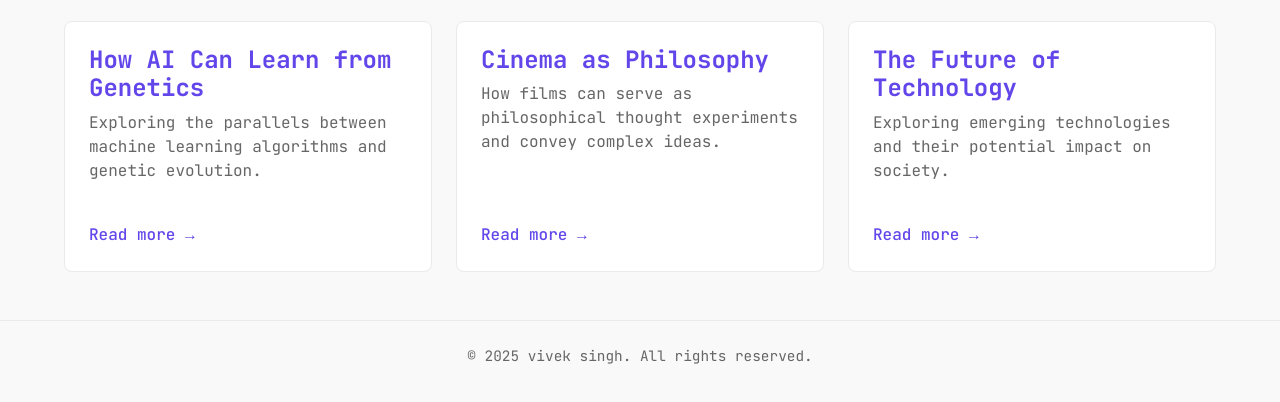
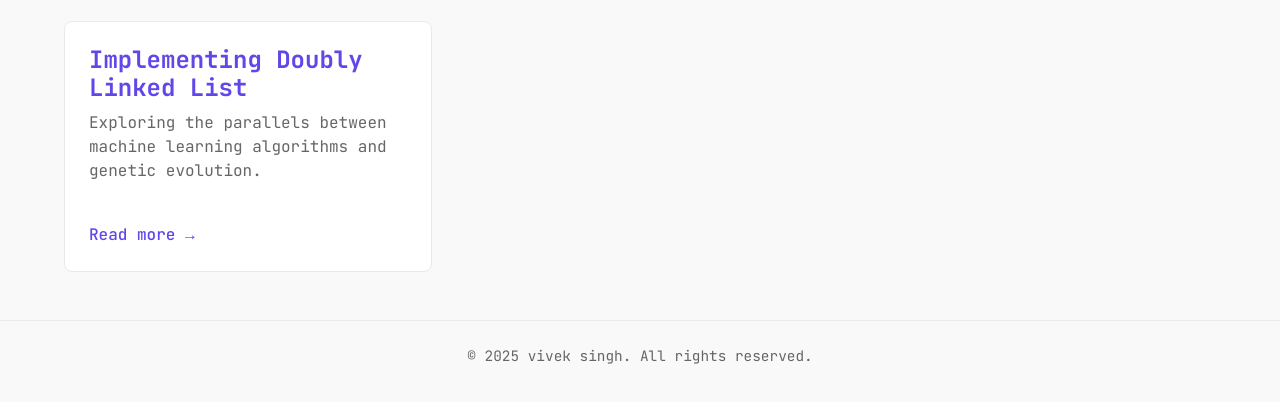
Before and after one commit to Vivo-dev/some, an Astro site: page / in a window 1280 px wide. Shown: the part 606-1008 px from the top of the page. Built offline with nearby package versions, Linux system fonts and the light colour scheme; Astro itself is replaced by a stand-in of ours.

Commit message:
Update index.astro

```diff
--- a/src/pages/index.astro
+++ b/src/pages/index.astro
@@ -18,23 +18,13 @@ import Layout from '../layouts/Layout.astro';
     </div>
   </section>
 
-  <section class="section featured">
+    <section class="section featured">
     <div class="container">
       <h2>Featured Articles</h2>
       <div class="article-grid">
-        <a href="/writing/ai-learning-genetics" class="card article-card">
-          <h3>How AI Can Learn from Genetics</h3>
+        <a href="https://medium.com/@vsinghr21191/building-blocks-of-efficiency-crafting-a-doubly-linked-list-in-c-from-scratch-a642d1e60042" class="card article-card">
+          <h3>Implementing Doubly Linked List</h3>
           <p>Exploring the parallels between machine learning algorithms and genetic evolution.</p>
-          <span class="read-more">Read more →</span>
-        </a>
-        <a href="/writing/cinema-philosophy" class="card article-card">
-          <h3>Cinema as Philosophy</h3>
-          <p>How films can serve as philosophical thought experiments and convey complex ideas.</p>
-          <span class="read-more">Read more →</span>
-        </a>
-        <a href="/writing/future-technology" class="card article-card">
-          <h3>The Future of Technology</h3>
-          <p>Exploring emerging technologies and their potential impact on society.</p>
           <span class="read-more">Read more →</span>
         </a>
       </div>
```
